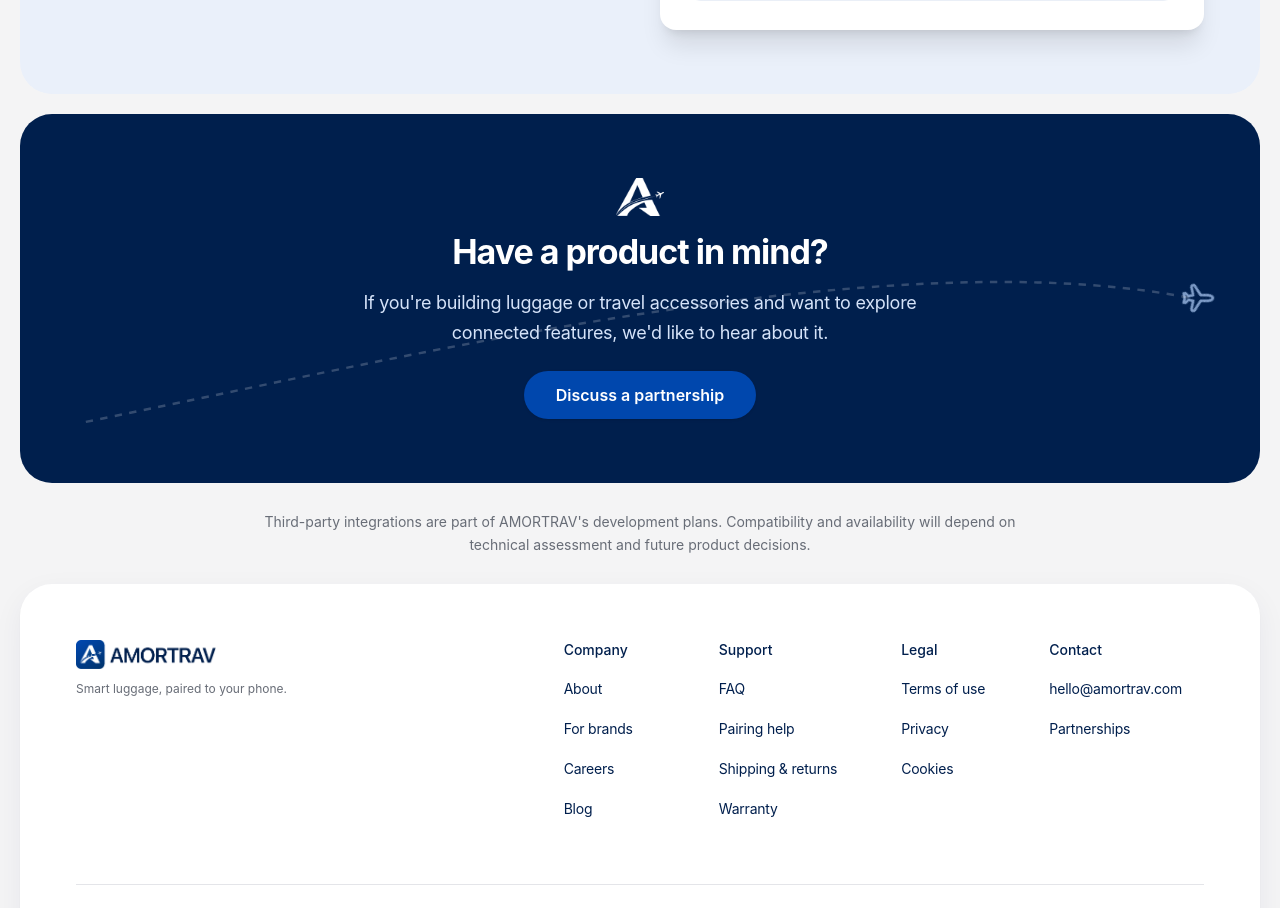
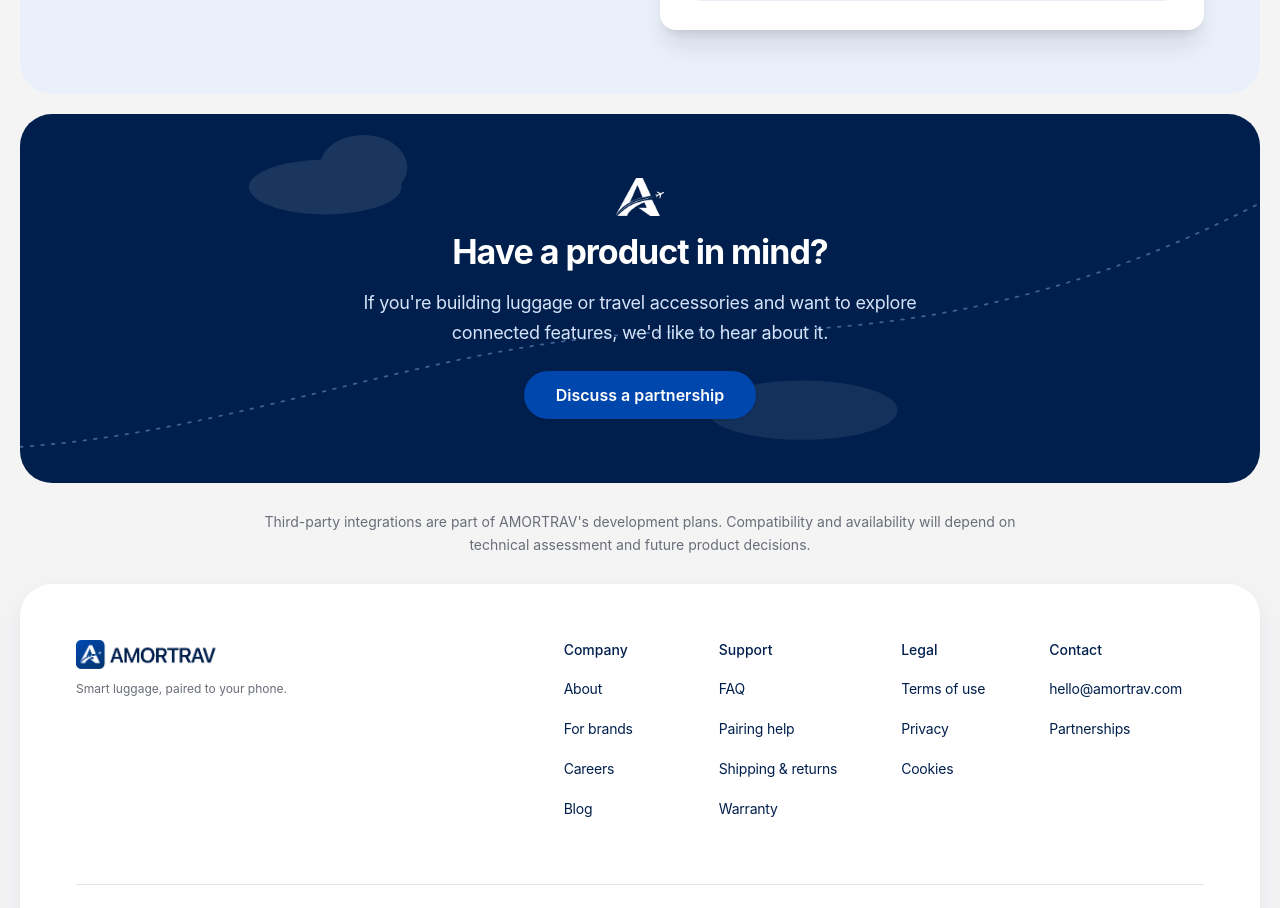
Before and after one commit to raredevsgh/AMTRAV-frontend, a Next.js app in the folder landing_page/: page /for-brands in a window 1280 px wide. Shown: the part 2344-3252 px from the top of the page. Built offline with nearby package versions, Linux system fonts and the light colour scheme.

Commit message:
feat(for-brands): add animated flight path and moving plane to partnership banner

```diff
--- a/landing_page/app/for-brands/page.tsx
+++ b/landing_page/app/for-brands/page.tsx
@@ -336,13 +336,88 @@ export default function ForBrandsPage() {
 
       {/* ── Section 5: Have a product in mind? (Dark Banner CTA) ── */}
       <section id="partnership" className="relative flex flex-col items-center justify-center gap-6 overflow-hidden rounded-3xl bg-navy px-6 py-14 text-center text-white xl:rounded-[32px] xl:px-14 xl:py-16">
-        {/* Ambient Airplane graphic on the right with floating flight drift */}
-        <div className="pointer-events-none absolute right-12 top-1/2 -translate-y-1/2 opacity-70 hidden xl:block">
-          <Image src="/icons/plane.svg" alt="" width={32} height={32} className="rotate-45 animate-float" />
-        </div>
-        {/* Subtle curved flight dotted path */}
-        <svg viewBox="0 0 1000 300" className="pointer-events-none absolute inset-0 size-full opacity-20" fill="none">
-          <path d="M 50 250 C 300 200, 700 100, 950 150" stroke="white" strokeWidth="2" strokeDasharray="6 6" />
+        {/* Mobile Animated Sky Background */}
+        <svg
+          viewBox="0 0 366 446"
+          preserveAspectRatio="xMidYMid slice"
+          aria-hidden="true"
+          className="pointer-events-none absolute inset-0 size-full xl:hidden"
+        >
+          {/* Soft Background Clouds */}
+          <g opacity="0.1">
+            <path d="M90.1 122.157C102.526 122.157 112.6 107.489 112.6 89.3961C112.6 71.3029 102.526 56.6355 90.1 56.6355C77.6736 56.6355 67.6 71.3029 67.6 89.3961C67.6 107.489 77.6736 122.157 90.1 122.157Z" fill="white" />
+            <path d="M101.4 104.206C108.58 104.206 114.4 86.8861 114.4 65.5212C114.4 44.1564 108.58 26.8368 101.4 26.8368C94.2203 26.8368 88.4 44.1564 88.4 65.5212C88.4 86.8861 94.2203 104.206 101.4 104.206Z" fill="white" />
+          </g>
+          <g opacity="0.08">
+            <path d="M230.9 393.127C246.474 393.127 259.1 377.134 259.1 357.405C259.1 337.676 246.474 321.682 230.9 321.682C215.326 321.682 202.7 337.676 202.7 357.405C202.7 377.134 215.326 393.127 230.9 393.127Z" fill="white" />
+          </g>
+
+          {/* Dotted Flight Path */}
+          <path
+            d="M -30 410 C 50 360, 90 258, 180 262 C 270 266, 320 180, 390 80"
+            fill="none"
+            stroke="#416196"
+            strokeWidth="2"
+            strokeDasharray="3 8"
+            strokeLinecap="round"
+          />
+
+          {/* Smooth Animated Plane */}
+          <g>
+            <path
+              d="M12 0 C12 -1.5 10.5 -2 9 -2 L3 -2 L-4 -10 L-7 -10 L-3 -2 L-8 -2 L-10 -5 L-12 -5 L-11 0 L-12 5 L-10 5 L-8 2 L-3 2 L-7 10 L-4 10 L3 2 L9 2 C10.5 2 12 1.5 12 0 Z"
+              fill="#FFFFFF"
+              transform="scale(1.15)"
+            />
+            <animateMotion
+              dur="9s"
+              repeatCount="indefinite"
+              rotate="auto"
+              path="M -30 410 C 50 360, 90 258, 180 262 C 270 266, 320 180, 390 80"
+            />
+          </g>
+        </svg>
+
+        {/* Desktop Animated Sky Background */}
+        <svg
+          viewBox="0 0 1400 420"
+          preserveAspectRatio="xMidYMid slice"
+          aria-hidden="true"
+          className="pointer-events-none absolute inset-0 hidden size-full xl:block"
+        >
+          {/* Soft Background Clouds */}
+          <g opacity="0.1">
+            <path d="M344.6 114.784C392.207 114.784 430.8 101 430.8 83.9969C430.8 66.9939 392.207 53.2103 344.6 53.2103C296.993 53.2103 258.4 66.9939 258.4 83.9969C258.4 101 296.993 114.784 344.6 114.784Z" fill="white" />
+            <path d="M387.7 97.9658C415.038 97.9658 437.2 81.6723 437.2 61.5732C437.2 41.4742 415.038 25.1807 387.7 25.1807C360.362 25.1807 338.2 41.4742 338.2 61.5732C338.2 81.6723 360.362 97.9658 387.7 97.9658Z" fill="white" />
+          </g>
+          <g opacity="0.08">
+            <path d="M883.1 369.347C942.581 369.347 990.8 354.329 990.8 335.804C990.8 317.278 942.581 302.26 883.1 302.26C823.619 302.26 775.4 317.278 775.4 335.804C775.4 354.329 823.619 369.347 883.1 369.347Z" fill="white" />
+          </g>
+
+          {/* Dotted Flight Path */}
+          <path
+            d="M -60 380 C 240 375, 480 244, 780 247 C 1080 250, 1280 170, 1460 70"
+            fill="none"
+            stroke="#416196"
+            strokeWidth="2"
+            strokeDasharray="3 9"
+            strokeLinecap="round"
+          />
+
+          {/* Smooth Animated Plane */}
+          <g>
+            <path
+              d="M12 0 C12 -1.5 10.5 -2 9 -2 L3 -2 L-4 -10 L-7 -10 L-3 -2 L-8 -2 L-10 -5 L-12 -5 L-11 0 L-12 5 L-10 5 L-8 2 L-3 2 L-7 10 L-4 10 L3 2 L9 2 C10.5 2 12 1.5 12 0 Z"
+              fill="#FFFFFF"
+              transform="scale(1.25)"
+            />
+            <animateMotion
+              dur="12s"
+              repeatCount="indefinite"
+              rotate="auto"
+              path="M -60 380 C 240 375, 480 244, 780 247 C 1080 250, 1280 170, 1460 70"
+            />
+          </g>
         </svg>
 
         <div data-reveal className="relative flex flex-col items-center gap-4">
```
Also changed, not shown: landing_page/app/_components/ScrollProgressBar.tsx (line endings or trailing spaces).
